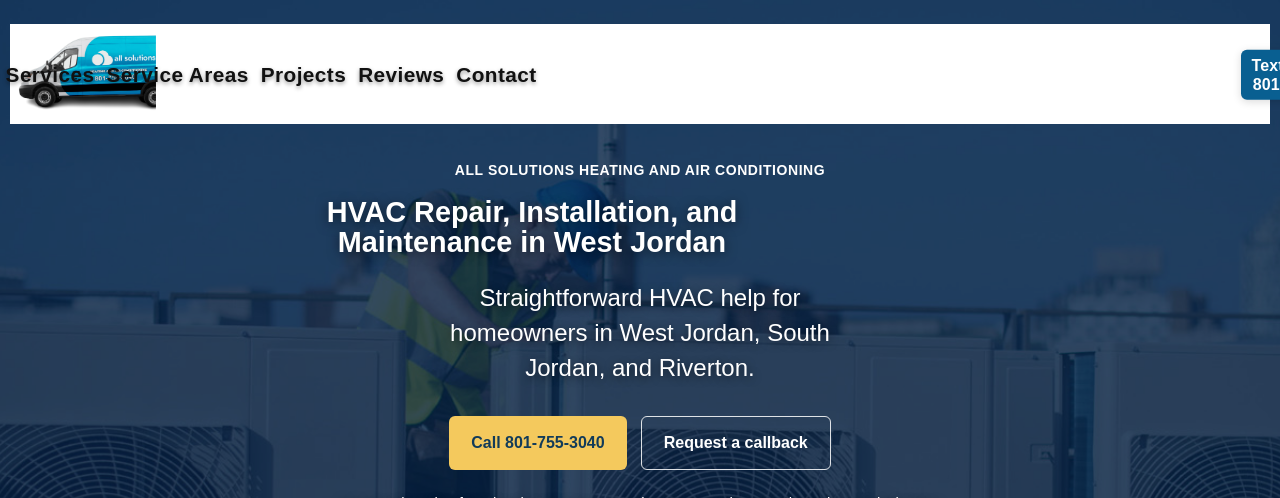
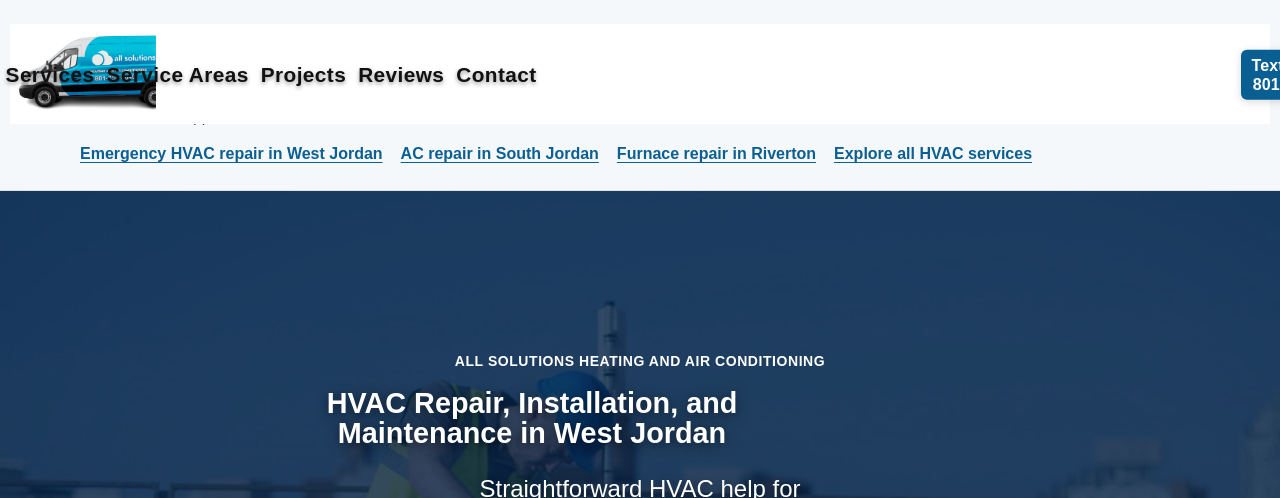
Before and after one commit to Hombre2021/ashaac-nextjs, a Next.js app: page / in a window 1280 px wide. Shown: the top 498 px of the page. Built offline with nearby package versions, Linux system fonts and the light colour scheme; no server answers.

Commit message:
Improve homepage and local organic SEO

```diff
--- /dev/null
+++ b/src/app/HomepageSeoIntro.module.css
@@ -0,0 +1,38 @@
+.intro {
+  border-bottom: 1px solid #d9e3ec;
+  background: #f5f8fb;
+  padding: 28px 24px 24px;
+}
+
+.inner {
+  max-width: 1120px;
+  margin: 0 auto;
+}
+
+.intro h1 {
+  margin: 0;
+  color: #123b5d;
+  font-size: clamp(1.65rem, 1.2rem + 1.4vw, 2.5rem);
+  line-height: 1.1;
+}
+
+.intro p {
+  max-width: 760px;
+  margin: 10px 0 0;
+  color: #334e68;
+  line-height: 1.6;
+}
+
+.links {
+  display: flex;
+  flex-wrap: wrap;
+  gap: 8px 18px;
+  margin-top: 12px;
+}
+
+.links a {
+  color: #0b5f91;
+  font-weight: 700;
+  text-decoration: underline;
+  text-underline-offset: 3px;
+}
--- a/src/app/diy-help-center/page.tsx
+++ b/src/app/diy-help-center/page.tsx
@@ -1,4 +1,5 @@
 import type { Metadata } from "next";
+import Link from "next/link";
 import HomepageFooter from "@/components/HomepageFooter";
 import HomepageHeader from "@/components/HomepageHeader";
 
@@ -20,6 +21,9 @@ export default function DiyHelpCenterPage() {
           Need quick HVAC guidance before a service visit? Call or text 801-755-3040 and our team can help with
           troubleshooting and next steps.
         </p>
+        <p style={{ lineHeight: 1.7 }}>
+          For service options, compare <Link href="/services">HVAC services</Link>, browse <Link href="/service-areas">local service areas</Link>, or request <Link href="/book">an appointment</Link>.
+        </p>
       </main>
       <HomepageFooter />
     </>
--- a/src/app/faqs/page.tsx
+++ b/src/app/faqs/page.tsx
@@ -1,4 +1,5 @@
 import type { Metadata } from "next";
+import Link from "next/link";
 import HomepageHeader from "@/components/HomepageHeader";
 import AboutHero from "@/components/AboutHero";
 import HomepageFooter from "@/components/HomepageFooter";
@@ -73,6 +74,7 @@ export default function FaqsPage() {
       <ContentContainer title="FAQ’s">
         <h2 style={{ textAlign: "center", fontSize: 32, marginBottom: 32 }}>Frequently Asked Questions</h2>
         <p><strong>All Solutions Heating and Air Conditioning LLC</strong></p>
+        <p>Looking for city-specific help? Review our <Link href="/service-areas">HVAC service areas</Link>, <Link href="/emergency-hvac-repair-west-jordan">emergency repair in West Jordan</Link>, or <Link href="/services/south-jordan/hvac-maintenance">HVAC maintenance in South Jordan</Link>.</p>
         <h2>1. What areas do you serve?</h2>
         <p>We proudly serve West Jordan, Salt Lake County, and surrounding Utah communities. If you’re unsure whether we service your area, feel free to call or text us at 801-755-3040.</p>
         <h2>2. What HVAC services do you provide?</h2>
--- a/src/app/layout.tsx
+++ b/src/app/layout.tsx
@@ -51,12 +51,14 @@ export const metadata: Metadata = {
       "Trusted HVAC installation, replacement, maintenance, and repair in West Jordan and Salt Lake County.",
     siteName: "All Solutions Heating and Air Conditioning",
     locale: "en_US",
+    images: [{ url: "/images/homepage/van2-no-phone.png", alt: "All Solutions Heating and Air Conditioning service van" }],
   },
   twitter: {
     card: "summary_large_image",
     title: "HVAC Installation & Repair in West Jordan, UT | All Solutions Heating and Air Conditioning",
     description:
       "Trusted HVAC installation, replacement, maintenance, and repair in West Jordan and Salt Lake County.",
+    images: ["/images/homepage/van2-no-phone.png"],
   },
   verification: {
     google: process.env.NEXT_PUBLIC_GOOGLE_SITE_VERIFICATION || undefined,
--- a/src/app/page.tsx
+++ b/src/app/page.tsx
@@ -1,5 +1,7 @@
 import type { Metadata } from "next";
+import Link from "next/link";
 import HomepageResponsive from "../components/HomepageResponsive";
+import styles from "./HomepageSeoIntro.module.css";
 
 export const metadata: Metadata = {
   title: "HVAC Installation & Repair in West Jordan, UT",
@@ -20,6 +22,20 @@ export const metadata: Metadata = {
 
 export default function Home() {
   return (
-    <HomepageResponsive />
+    <>
+      <section className={styles.intro} aria-labelledby="homepage-seo-heading">
+        <div className={styles.inner}>
+          <h1 id="homepage-seo-heading">HVAC Installation &amp; Repair in West Jordan, UT</h1>
+          <p>All Solutions Heating and Air Conditioning provides practical HVAC repair, installation, replacement, and maintenance support across West Jordan, South Jordan, and Riverton.</p>
+          <nav className={styles.links} aria-label="Popular local HVAC services">
+            <Link href="/emergency-hvac-repair-west-jordan">Emergency HVAC repair in West Jordan</Link>
+            <Link href="/ac-repair-south-jordan">AC repair in South Jordan</Link>
+            <Link href="/furnace-repair-riverton">Furnace repair in Riverton</Link>
+            <Link href="/services">Explore all HVAC services</Link>
+          </nav>
+        </div>
+      </section>
+      <HomepageResponsive />
+    </>
   );
 }
--- a/src/app/reviews/page.tsx
+++ b/src/app/reviews/page.tsx
@@ -1,4 +1,5 @@
 import type { Metadata } from "next";
+import Link from "next/link";
 import HomepageHeader from "../../components/HomepageHeader";
 import ReviewsHero from "../../components/ReviewsHero";
 import ReviewsContent from "../../components/ReviewsContent";
@@ -24,6 +25,9 @@ export default function ReviewsPage() {
       <HomepageHeader />
       <ReviewsHero />
       <ReviewsContent />
+      <p style={{ maxWidth: 920, margin: "24px auto", padding: "0 24px", lineHeight: 1.6 }}>
+        See how our local service pages connect customer feedback with <Link href="/ac-repair-west-jordan">AC repair in West Jordan</Link>, <Link href="/furnace-repair-south-jordan">furnace repair in South Jordan</Link>, and <Link href="/emergency-hvac-repair-riverton">emergency HVAC repair in Riverton</Link>.
+      </p>
       <HomepageFooter />
     </>
   );
--- a/src/components/AboutHero.tsx
+++ b/src/components/AboutHero.tsx
@@ -13,7 +13,7 @@ export default function AboutHero({ title = "About us" }) {
         className={styles.heroBg}
       />
       <div className={styles.blueOverlay} />
-      <div className={styles.heroTitle} data-label="AboutHeroTitle">{title}</div>
+      <h1 className={styles.heroTitle} data-label="AboutHeroTitle">{title}</h1>
     </div>
   );
 }
--- a/src/components/HomepageHero.tsx
+++ b/src/components/HomepageHero.tsx
@@ -16,9 +16,9 @@ export default function HomepageHero() {
 
       <div className={styles.heroContent}>
         <p className={styles.eyebrow}>All Solutions Heating and Air Conditioning</p>
-        <h1 className={styles.welcomeTitle} data-label="HeroMainTitle">
+        <h2 className={styles.welcomeTitle} data-label="HeroMainTitle">
           HVAC Repair, Installation, and Maintenance in West Jordan
-        </h1>
+        </h2>
         <p className={styles.professionalSubtitle} data-label="HeroSubtitle">
           Straightforward HVAC help for homeowners in West Jordan, South Jordan, and Riverton.
         </p>
--- a/src/components/LocalOfferingPage.tsx
+++ b/src/components/LocalOfferingPage.tsx
@@ -2,7 +2,7 @@ import Link from "next/link";
 import HomepageFooter from "./HomepageFooter";
 import HomepageHeader from "./HomepageHeader";
 import styles from "./LocalServicePage.module.css";
-import type { LocalCitySlug } from "@/lib/localOfferings";
+import { cityContext, type LocalCitySlug } from "@/lib/localOfferings";
 
 type LocalOfferingPageProps = {
   city: string;
@@ -79,6 +79,7 @@ export default function LocalOfferingPage({ city, citySlug, offering }: LocalOff
           <p>
             Share the service address, your current equipment, and what you want to improve. All Solutions can review the request and discuss the appropriate next step.
           </p>
+          <p>{cityContext[citySlug]}</p>
           <h2>What this service can help with</h2>
           <ul>{offering.details.map((detail) => <li key={detail}>{detail}</li>)}</ul>
           <section className={styles.faqs} aria-labelledby="offering-faq-heading">
--- a/src/components/ServicesContent.tsx
+++ b/src/components/ServicesContent.tsx
@@ -40,6 +40,10 @@ export default function ServicesContent() {
           <Link className={styles.emergencyServiceLink} href="/emergency-hvac-repair-west-jordan">
             Need urgent heating or cooling help in West Jordan? Review emergency HVAC repair options.
           </Link>
+          <div className={styles.emergencyServiceLink}>
+            <Link href="/ac-repair-south-jordan">Review AC repair options in South Jordan</Link>{" "}
+            <Link href="/furnace-repair-riverton">or furnace repair in Riverton.</Link>
+          </div>
           <div className={styles.heatingExperienceBlock} data-label="HeatingExperience">
             <h3 className={styles.heatingExperienceTitle} data-label="HeatingExperienceTitle">Heating Services Experience</h3>
             <p className={styles.heatingExperienceDescription} data-label="HeatingExperienceDescription">
--- a/src/components/SimpleHero.tsx
+++ b/src/components/SimpleHero.tsx
@@ -18,7 +18,7 @@ export default function SimpleHero({ title, subtitle }: SimpleHeroProps) {
         className={styles.heroBg}
       />
       <div className={styles.blueOverlay} />
-      <div className={styles.heroTitle} data-label="HeroTitle">{title}</div>
+      <h1 className={styles.heroTitle} data-label="HeroTitle">{title}</h1>
       {subtitle && <div className={styles.heroSubtitle} data-label="HeroSubtitle">{subtitle}</div>}
     </div>
   );
--- a/src/lib/localOfferings.ts
+++ b/src/lib/localOfferings.ts
@@ -6,6 +6,12 @@ export const cityNames: Record<LocalCitySlug, string> = {
   "west-jordan": "West Jordan",
   "south-jordan": "South Jordan",
   riverton: "Riverton",
+};
+
+export const cityContext: Record<LocalCitySlug, string> = {
+  "west-jordan": "West Jordan homeowners can request help with aging systems, uneven comfort, no-heat concerns, and cooling problems across the west side of the Salt Lake Valley.",
+  "south-jordan": "South Jordan homeowners can request service for new construction planning, replacement systems, uneven room temperatures, and seasonal heating or cooling problems.",
+  riverton: "Riverton homeowners can request help with older equipment, urgent comfort problems, airflow concerns, and heating or cooling projects in the southwest Salt Lake Valley.",
 };
 
 export const localOfferings = [
```
